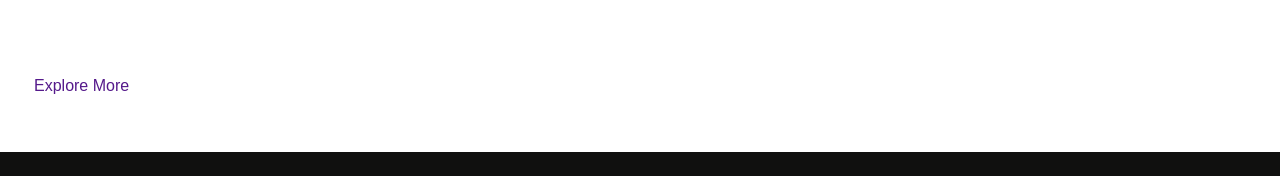
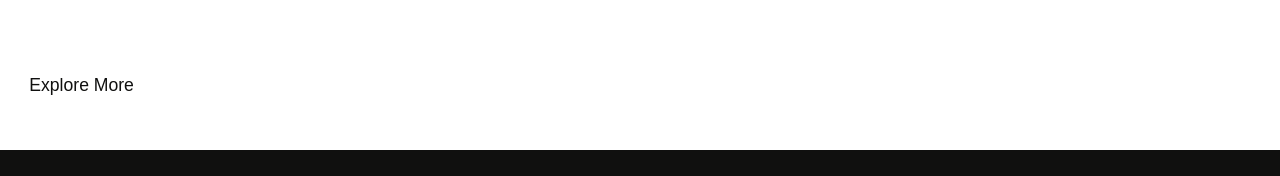
Before and after one commit to AndreaScacchi/Personal-Website, a plain HTML site: page projects.html in a window 1280 px wide. Shown: the part 1471-1647 px from the top of the page. Drawn offline with nearby package versions, Linux system fonts and the light colour scheme; a web font is replaced by a local one.

Commit message:
Button modified

```diff
--- a/style.css
+++ b/style.css
@@ -566,6 +566,13 @@ a.hashnode:hover {
 #text {
     margin-top: -35px;
     text-align: center;
+}
+
+#text a {
+    color: var(--clr-black);
+    text-decoration: none;
+    font-weight: 100;
+    font-size: 1.1em;
 }
 
 @media screen and (min-width: 676px) {
```
